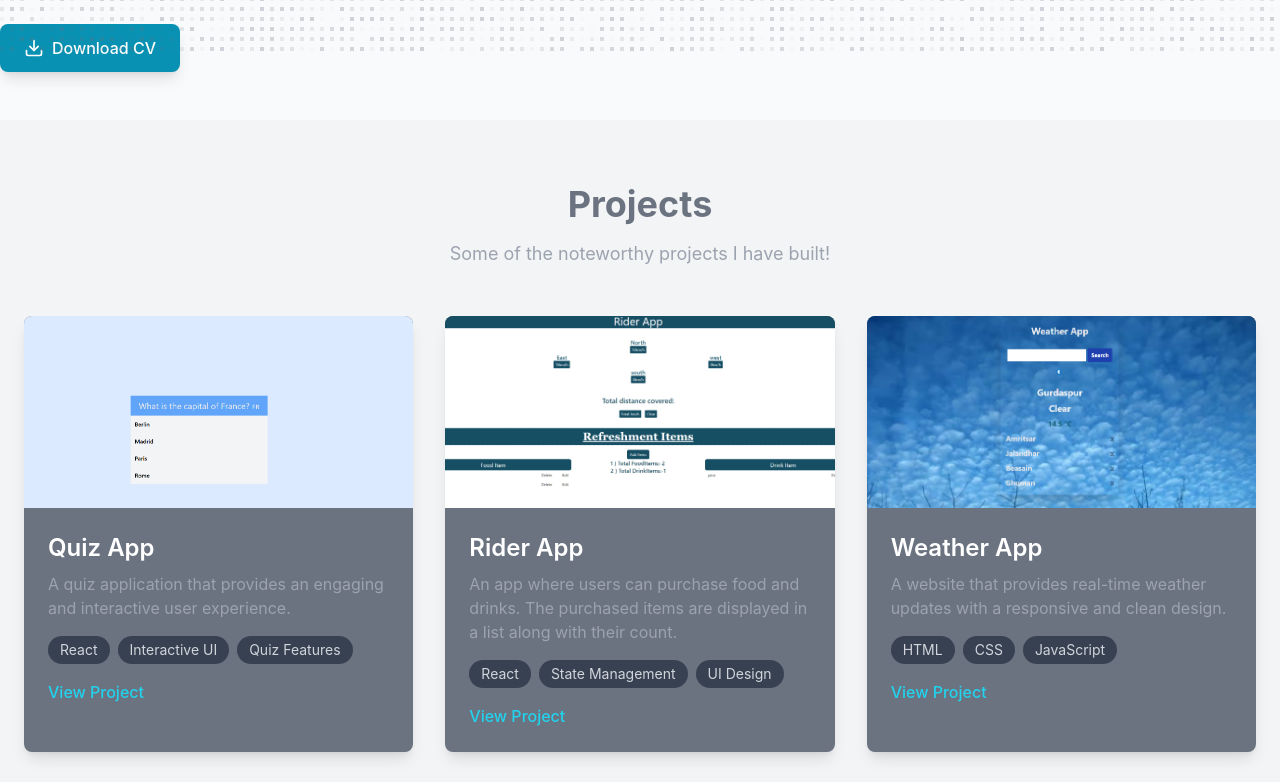
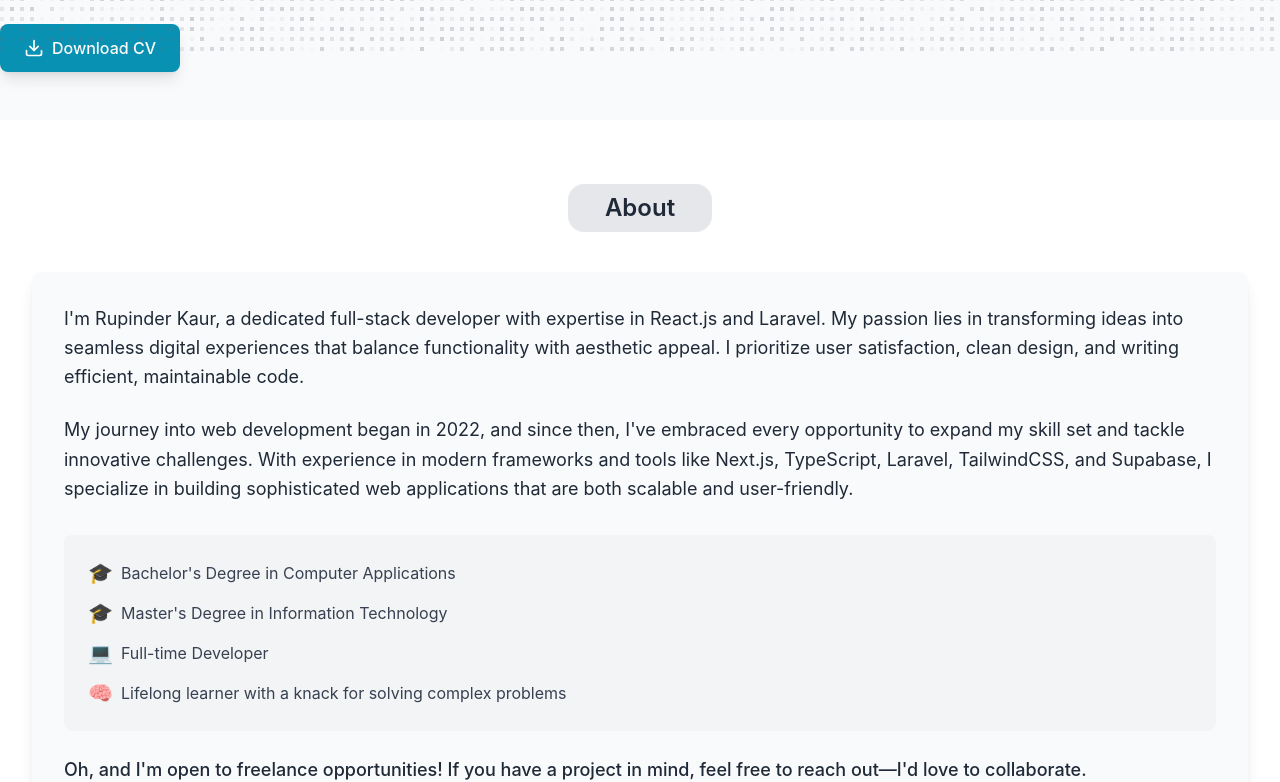
Before and after one commit to Rupinder-17/Portfolio, a React (Vite) app in the folder my-app/: page / in a window 1280 px wide. Shown: the part 620-1402 px from the top of the page. Built offline with nearby package versions, Linux system fonts and the light colour scheme.

Commit message:
feat: add About component to main layout and improve styling
- Add About component to the main application render tree
- Clean up unused imports in HomePage component
- Comment out unused App component code
- Enhance About component with better styling and dark mode support

```diff
--- a/my-app/src/App.jsx
+++ b/my-app/src/App.jsx
@@ -1,26 +1,26 @@
-import { NewHeader } from "./component/NewHeader";
-import { HomePage } from "./component/HomePage";
-import { About } from "./component/About";
-import { Project } from "./component/Project";
-import { Skills } from "./component/Skills";
-import { Contect } from "./component/Contect";
-import { Mousemove } from "./component/Mousemove";
-import { ContextProvider } from "./Hooks/ContextHook";
+// import { NewHeader } from "./component/NewHeader";
+// import { HomePage } from "./component/HomePage";
+// import { About } from "./component/About";
+// import { Project } from "./component/Project";
+// import { Skills } from "./component/Skills";
+// import { Contect } from "./component/Contect";
+// import { Mousemove } from "./component/Mousemove";
+// import { ContextProvider } from "./Hooks/ContextHook";
 
-function App() {
-  return (
-    <ContextProvider>
-      <div className="relative" data="test">
-        {/* <NewHeader /> */}
-        {/* <HomePage /> */}
-        {/* <About /> */}
-        {/* <Project /> */}
-        {/* <Skills /> */}
-        {/* <Contect /> */}
-      </div>
-      {/* <Mousemove /> */}
-    </ContextProvider>
-  );
-}
+// function App() {
+//   return (
+//     <ContextProvider>
+//       <div className="relative" data="test">
+//         {/* <NewHeader /> */}
+//         {/* <HomePage /> */}
+//         {/* <About /> */}
+//         {/* <Project /> */}
+//         {/* <Skills /> */}
+//         {/* <Contect /> */}
+//       </div>
+//       {/* <Mousemove /> */}
+//     </ContextProvider>
+//   );
+// }
 
-export default App;
+// export default App;
--- a/my-app/src/component/About.jsx
+++ b/my-app/src/component/About.jsx
@@ -15,31 +15,24 @@ const rupinderKaurDetails = [
 
 export const About = () => {
   return (
-    <div className="max-w-7xl mx-auto  h-96 py-12" id="about">
-      <div className="bg-gray-200 rounded-2xl w-36 px-4 py-2 mx-auto">
+    <div className="max-w-7xl mx-auto py-16 px-4 sm:px-6 lg:px-8" id="about">
+      <div className="bg-gray-200 rounded-2xl w-36 px-4 py-2 mx-auto mb-10">
         <h3 className="text-2xl font-semibold text-center text-gray-800">
           About
         </h3>
       </div>
 
-      <div className="flex flex-col lg:flex-row items-start gap-8 mt-10">
-        <div className="bg-gradient-to-br from-purple-200 to-cyan-100 rounded-lg shadow-lg p-6 flex-1">
-          <MDEditor.Markdown
-            source={code}
-            className="whitespace-pre-wrap text-sm text-gray-700"
-          />
-        </div>
-
-        <div className="flex-1  bg-gray-50 rounded-lg shadow p-6">
-          <p className="text-lg  leading-relaxed text-gray-800 space-y-4">
-            I’m Rupinder Kaur, a dedicated full-stack developer with expertise in
-            React.js and Laravel. My passion lies in transforming ideas into
+      <div className="flex flex-col lg:flex-row items-start gap-8 mt-6">
+        <div className="flex-1 bg-gray-50 dark:bg-gray-800 rounded-lg shadow-lg p-8 transition-all duration-300 hover:shadow-xl">
+          <p className="text-lg leading-relaxed text-gray-800 dark:text-gray-200">
+            I'm Rupinder Kaur, a dedicated full-stack developer with expertise
+            in React.js and Laravel. My passion lies in transforming ideas into
             seamless digital experiences that balance functionality with
             aesthetic appeal. I prioritize user satisfaction, clean design, and
             writing efficient, maintainable code.
           </p>
-          <p className="text-lg leading-relaxed text-gray-800 space-y-4 mt-4">
-            My journey into web development began in 2022, and since then, I’ve
+          <p className="text-lg leading-relaxed text-gray-800 dark:text-gray-200 mt-6">
+            My journey into web development began in 2022, and since then, I've
             embraced every opportunity to expand my skill set and tackle
             innovative challenges. With experience in modern frameworks and
             tools like Next.js, TypeScript, Laravel, TailwindCSS, and Supabase,
@@ -47,17 +40,27 @@ export const About = () => {
             both scalable and user-friendly.
           </p>
 
-          <ul className="mt-6 space-y-2 text-center text-gray-700">
-            <li>🎓 Bachelor’s Degree in Computer Applications</li>
-            <li>🎓 Master{"'"}s Degree in Information tecknology</li>
-            <li>💻 Full-time Developer</li>
-            <li>
-              🧠 Lifelong learner with a knack for solving complex problems
+          <ul className="mt-8 space-y-3 bg-gray-100 dark:bg-gray-700 p-6 rounded-lg">
+            <li className="flex items-center text-gray-700 dark:text-gray-300">
+              <span className="mr-2 text-xl">🎓</span> Bachelor's Degree in
+              Computer Applications
+            </li>
+            <li className="flex items-center text-gray-700 dark:text-gray-300">
+              <span className="mr-2 text-xl">🎓</span> Master's Degree in
+              Information Technology
+            </li>
+            <li className="flex items-center text-gray-700 dark:text-gray-300">
+              <span className="mr-2 text-xl">💻</span> Full-time Developer
+            </li>
+            <li className="flex items-center text-gray-700 dark:text-gray-300">
+              <span className="mr-2 text-xl">🧠</span> Lifelong learner with a
+              knack for solving complex problems
             </li>
           </ul>
-          <p className="text-lg leading-relaxed text-gray-800 space-y-4 mt-4">
-            Oh, and I’m open to freelance opportunities! If you have a project
-            in mind, feel free to reach out—I’d love to collaborate.
+
+          <p className="text-lg leading-relaxed text-gray-800 dark:text-gray-200 mt-6 font-medium">
+            Oh, and I'm open to freelance opportunities! If you have a project
+            in mind, feel free to reach out—I'd love to collaborate.
           </p>
         </div>
       </div>
--- a/my-app/src/component/HomePage.jsx
+++ b/my-app/src/component/HomePage.jsx
@@ -1,4 +1,4 @@
-import React from "react";
+// import React from "react";
 import {
   DownloadIcon,
   GithubIcon,
@@ -7,11 +7,8 @@ import {
   MapPinIcon,
   CalendarIcon,
 } from "lucide-react";
-import { Header } from "./Header";
 import MDEditor from "@uiw/react-md-editor";
-import { HorizontalMarqueeDemo } from "./Skills";
 import { FlickeringGrid } from "@/components/ui/flickering-grid";
-import { NewHeader } from "./NewHeader";
 
 const code = `\`\`\`js
 const rupinderKaurDetails = [
--- a/my-app/src/main.jsx
+++ b/my-app/src/main.jsx
@@ -6,12 +6,14 @@ import { ContextHookProvider } from "./Hooks/ContextHook";
 import { Project } from "./component/Project";
 import { ContactPage } from "./component/Contect";
 import { NewHeader } from "./component/NewHeader";
+import { About } from "./component/About";
 
 createRoot(document.getElementById("root")).render(
   <StrictMode>
     <ContextHookProvider>
       <NewHeader/>
       <PortfolioSection />
+      <About/>
       <Project/>
       <ContactPage/>
     </ContextHookProvider>
```
